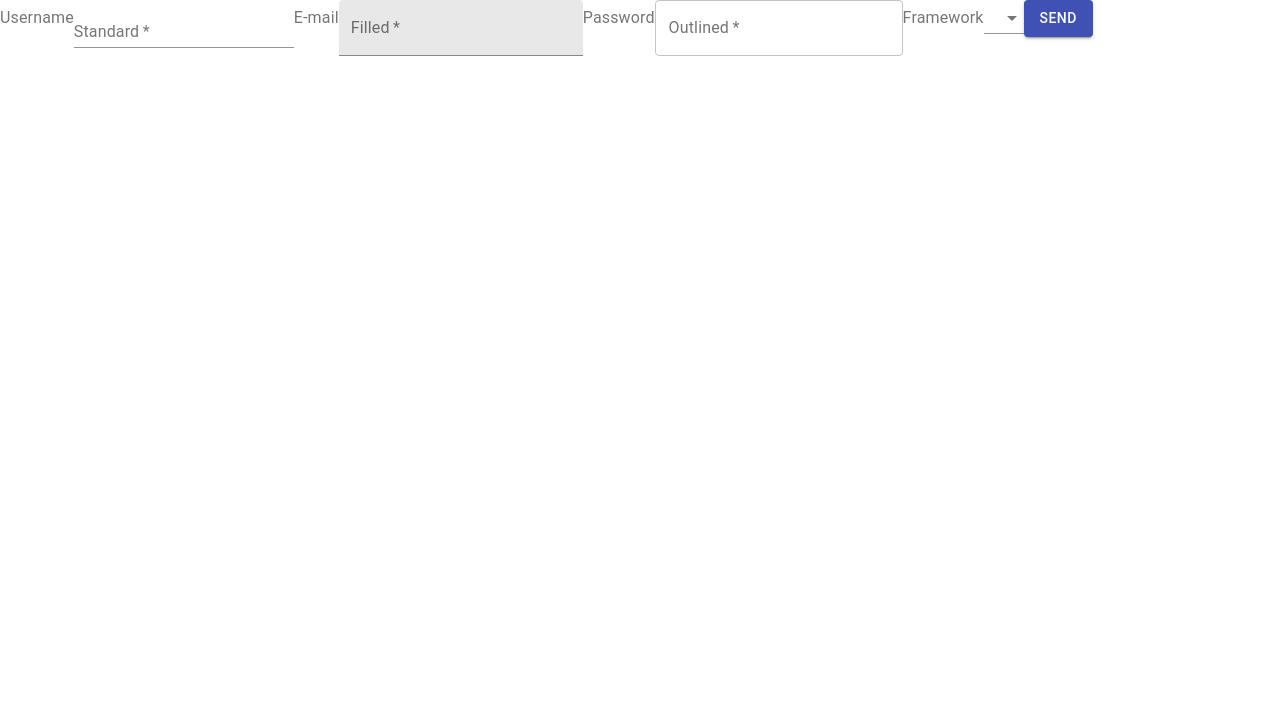
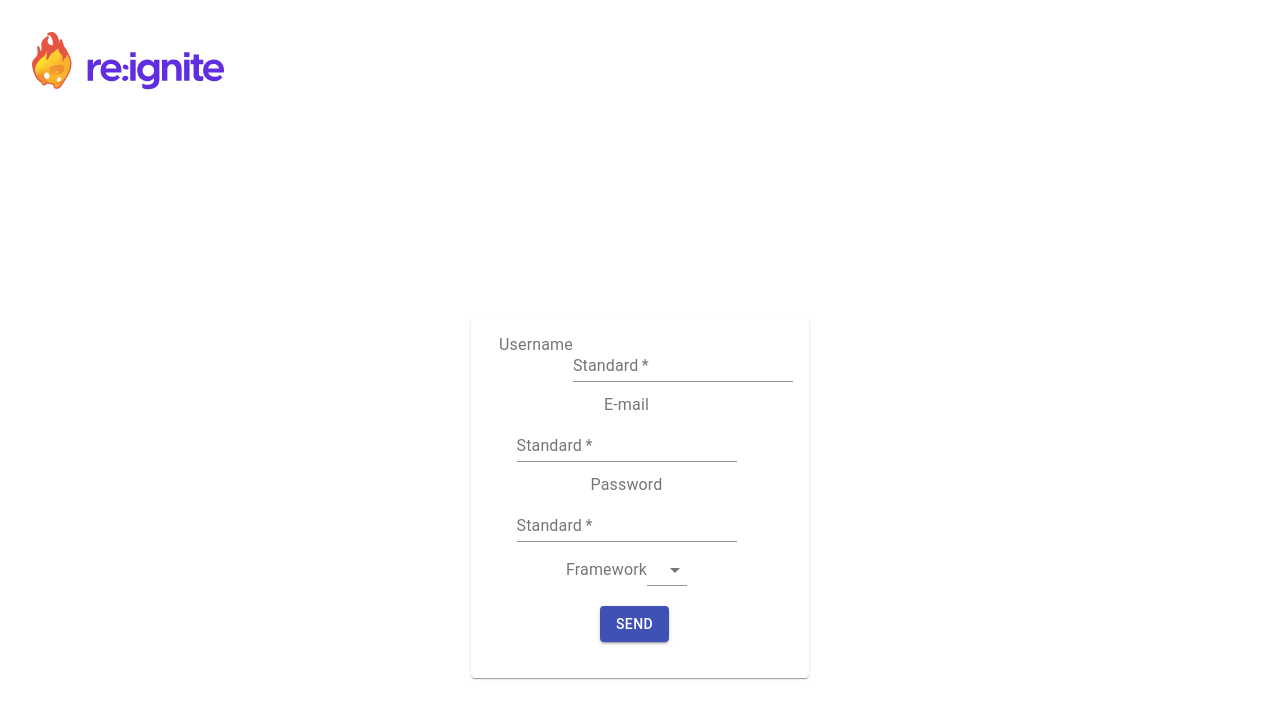
Before and after one commit to cd-Roid/react-class-component-form, a React (Create React App) app in the folder myapp/: page / in a window 1280 px wide. Shown: the top 718 px of the page. Built offline with nearby package versions, Linux system fonts and the light colour scheme.

Commit message:
ADD: In component styles

```diff
--- a/myapp/src/App.js
+++ b/myapp/src/App.js
@@ -1,6 +1,30 @@
 import logo from './reignite_logo_komplett_big.svg';
 import {Component} from 'react';
-import { TextField, Button, FormLabel, Select, MenuItem,Grid} from '@material-ui/core';
+import { TextField, Button, FormLabel, Select, MenuItem, Grid, withStyles, Paper } from '@material-ui/core';
+
+const useStyles = (theme) => ({
+  root: {
+    flexGrow: 1,
+  },
+  paper: {
+    margin: theme.spacing(24),
+    alignItems: "center",
+    padding: theme.spacing(2),
+    textAlign: 'center',
+    color: theme.palette.text.secondary,
+  },
+  button: {
+    margin: "20px"
+  },
+  fields: {
+    marginLeft:"12px",
+    marginBottom: "12px"
+  },
+  logo: {
+    width: "12em",
+    margin: "2em"
+  }
+});
 
 
 class App extends Component {
@@ -17,7 +41,6 @@ class App extends Component {
       emailError: false,
       frameworkError: false,
     }
-
   }
 
   validateEmail = (email) => {
@@ -29,6 +52,7 @@ class App extends Component {
     const re = /^(?=.*[A-Za-z])(?=.*\d)[A-Za-z\d]{8,}$/;
     return re.test(password);
   }
+
   handleEvent = (event) => {
    //name statt id weil der Select kein id property hat
     let target = event.target.name;
@@ -80,15 +104,27 @@ class App extends Component {
      password: this.state.password,
      framework: this.state.framework,
     }
+    if(this.state.username === '' || this.state.password === '' || this.state.email === ''){
+      this.setState({userNameError: true, passwordError: true, emailError: true });
+    }else {
       alert(`Sent form with ${JSON.stringify(postObject)}`);
+    }
  }
 
   render(){
+
+    const { classes } = this.props;
+
     return (
-      <div>
+      <div className = {classes.root}>
+      <img src={logo} className={classes.logo}/>
       <form  noValidate autoComplete="off">
-          <FormLabel color="secondary">
-          Username</FormLabel>
+        <Grid container spacing = {12}  m= {10} justify="center" alignItems="center">
+          <Paper className={classes.paper}>
+            <Grid item xl= {10} className={classes.fields}>
+              <FormLabel
+              color="secondary"
+              >Username</FormLabel>
               <TextField
                 id="username"
                 name="username"
@@ -98,51 +134,67 @@ class App extends Component {
                 error= {this.state.userNameError}
                 helperText={this.state.userNameError ? 'Username must be longer than five characters':''}
                 required= {true}/>
+          </Grid>
+              <Grid item xs = {10} className={classes.fields}>
                 <FormLabel>E-mail</FormLabel>
                 <TextField
                   id="email"
                   name="email"
-            label="Filled"
-            variant="filled"
+                  label="Standard"
+                  variant="standard"
                   required= {true}
                   value={this.state.email}
                   onChange={this.handleEvent}
                   error= {this.state.emailError}
                   helperText={this.state.emailError ? 'Invalid E-mail':''}/>
+              </Grid>
+
+              <Grid item xs ={10} className={classes.fields}>
+
                   <FormLabel>Password</FormLabel>
                   <TextField
                     name="password"
                     id="password"
                     type="password"
-            label="Outlined"
-            variant="outlined"
+                    label="Standard"
+                    variant="standard"
                     required= {true}
                     value={this.state.password}
                     onChange={this.handleEvent}
                     error= {this.state.passwordError}
                     helperText={this.state.passwordError ? 'Minimum eight characters, at least one letter and one number':''}/>
 
+              </Grid>
+
+              <Grid item xs ={10} className={classes.fields}>
                   <FormLabel id="label">Framework</FormLabel>
                   <Select
                     name="framework"
                     labelId="label"
                     id="framework"
                     value={this.state.framework}
-            onChange={this.handleEvent}
+                    onChange={this.handleEvent}å
                   >
                     <MenuItem value={"React"}>React</MenuItem>
                     <MenuItem value={"Angular"}>Angular</MenuItem>
                     <MenuItem value={"Vue"}>Vue</MenuItem>
                   </Select>
+
+              </Grid>
+            <Grid item xs={10} className= {classes.button}>
                   <Button
                     variant="contained"
                     color="primary"
                     onClick={this.sendAlert}
                   >Send</Button>
+            </Grid>
+          </Paper>
+        </Grid>
       </form>
       </div>
     )
   }
 
 }
-export default App;
+
+export default withStyles(useStyles)(App)
```
Also changed, not shown: myapp/src/index.css (line endings or trailing spaces). Lines whose indentation alone changed are shown as unchanged.
